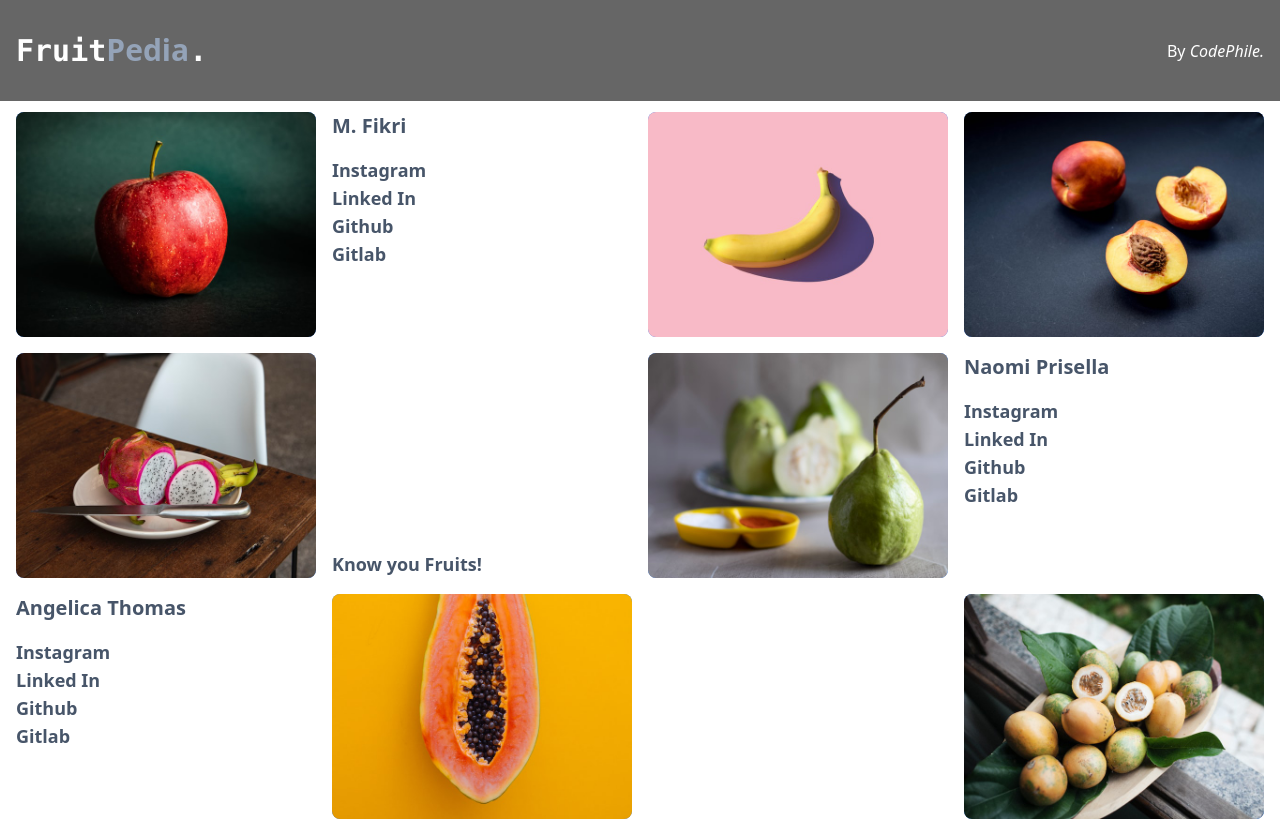
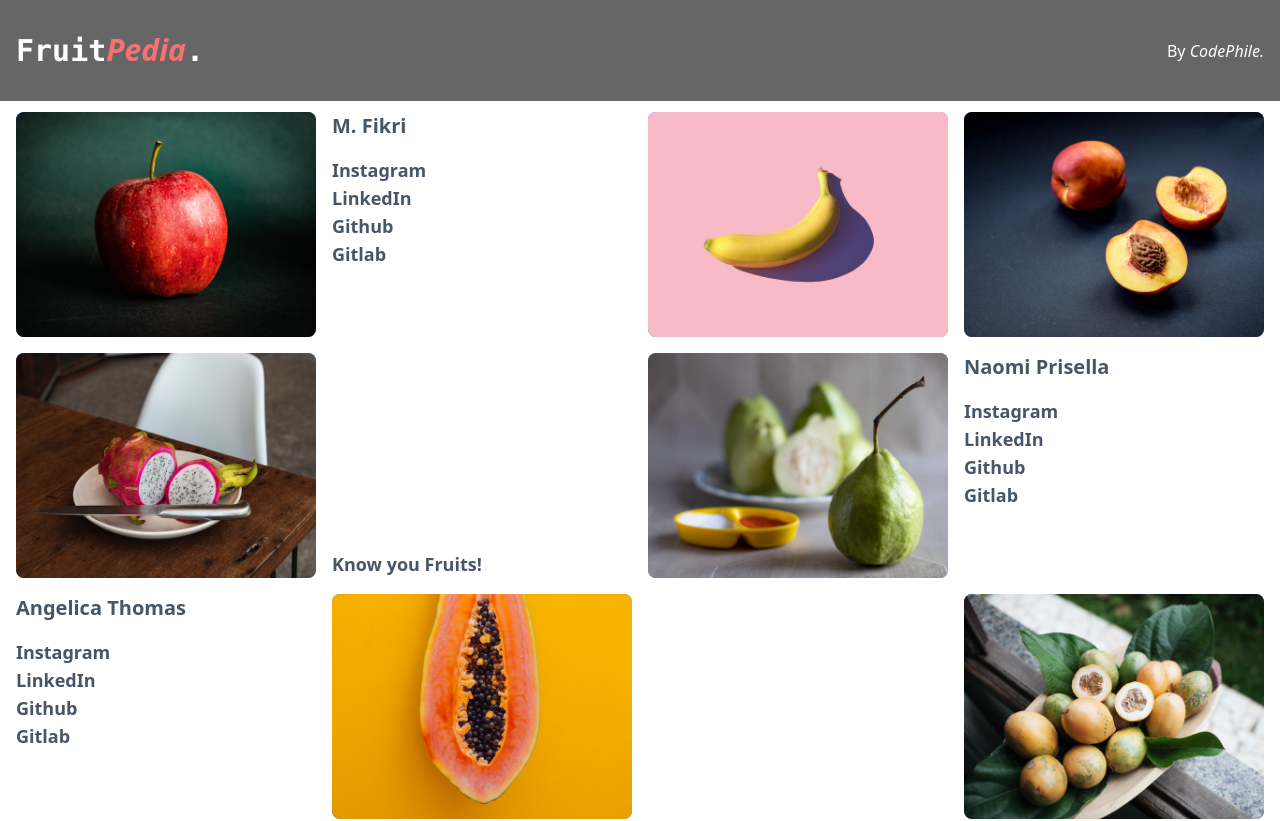
Before and after one commit to ClaysHere/front-end-react, a React (Create React App) app: page / in a window 1280 px wide. Shown: the top 821 px of the page. Built offline with nearby package versions, Linux system fonts and the light colour scheme.

Commit message:
modified style on author and navbar

```diff
--- a/src/components/Author.js
+++ b/src/components/Author.js
@@ -17,7 +17,7 @@ const Author = (props) => {
           target={"_blank"}
           rel={"noreferrer"}
           className={"self-start font-bold"}>
-          Linked In
+          LinkedIn
         </a>
         <a
           href={props.github}
--- a/src/components/Navbar.js
+++ b/src/components/Navbar.js
@@ -4,7 +4,7 @@ const Navbar = () => {
       <nav className="px-4 py-8 w-full bg-black text-white fixed z-[99999] bg-opacity-60 backdrop-blur-sm flex justify-between items-center">
         <div className="text-3xl font-semibold font-mono">
           Fruit
-          <span className="text-slate-400">Pedia</span>.
+          <span className="text-red-400 italic">Pedia</span>.
         </div>
         <div>
           By <span className="italic">CodePhile.</span>
```
